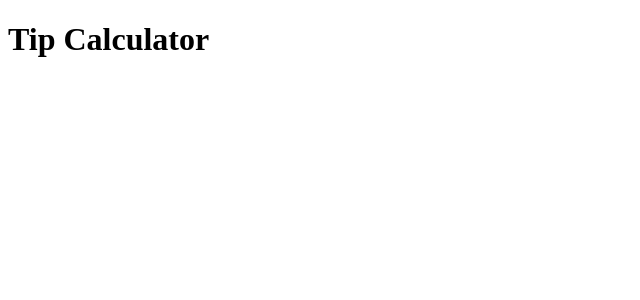
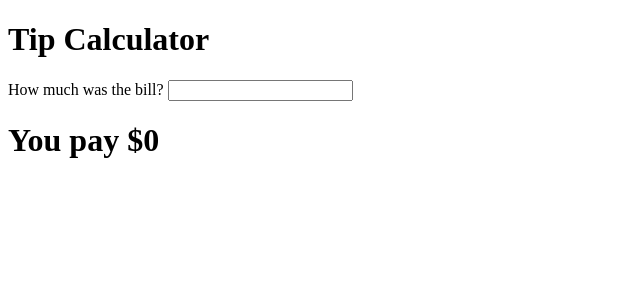
Before and after one commit to rishipgupta/tip-calculator, a React (Create React App) app: page / in a window 1280 px wide. Shown: the top 300 px of the page, without its empty margins (0-640 px from the left). Built offline with nearby package versions, Linux system fonts and the light colour scheme.

Commit message:
Create input tag and managed its value using useState

```diff
--- a/src/App.js
+++ b/src/App.js
@@ -1,8 +1,22 @@
+import { useState } from "react";
 
 function App() {
+  const [bill, setBill] = useState(0);
+
+  const handleBillAmountChange = (e) => {
+    setBill(bill => e.target.value);
+  }
+
   return (
     <div>
       <h1>Tip Calculator</h1>
+      <div>
+        <span>How much was the bill? </span> <input type="text" onChange={handleBillAmountChange} />
+      </div>
+      <div>
+        {/* Display */}
+        <h1>You pay ${bill ? bill : 0}</h1>
+      </div>
     </div>
   );
 }
```
